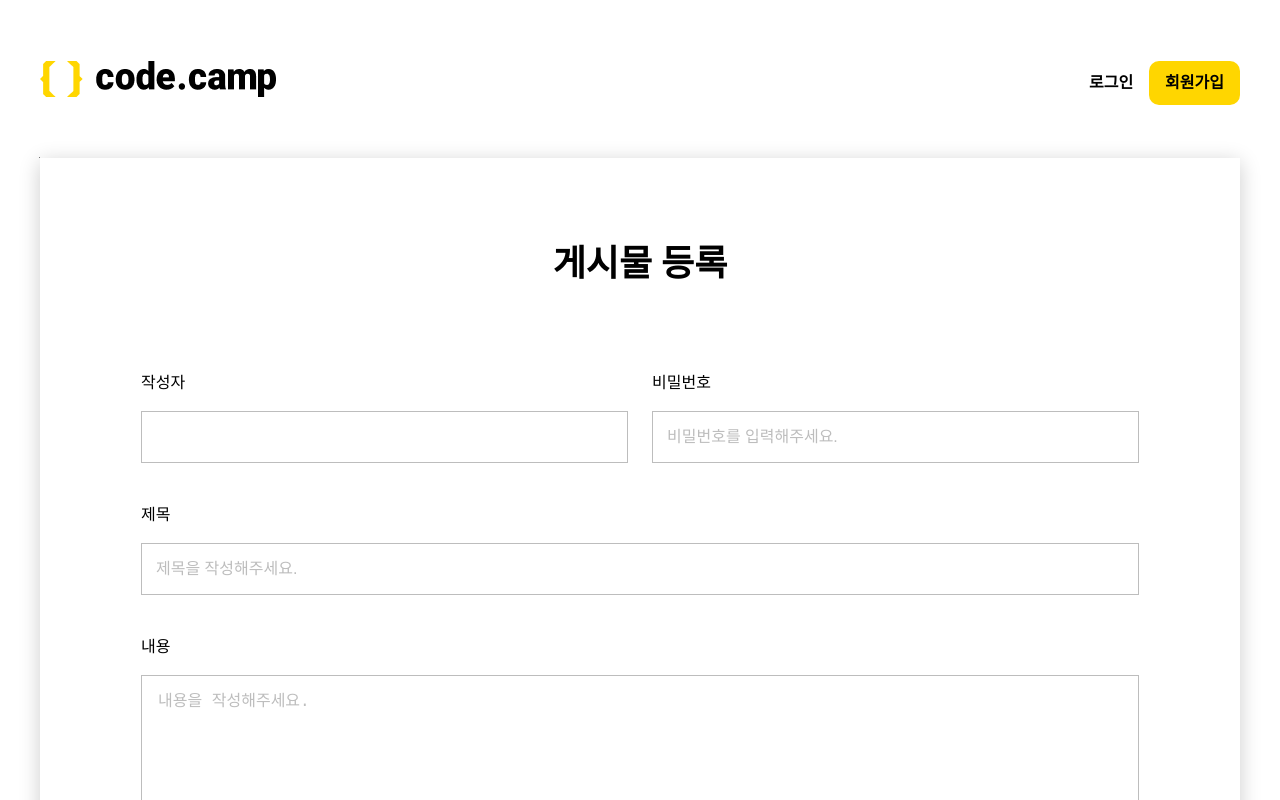
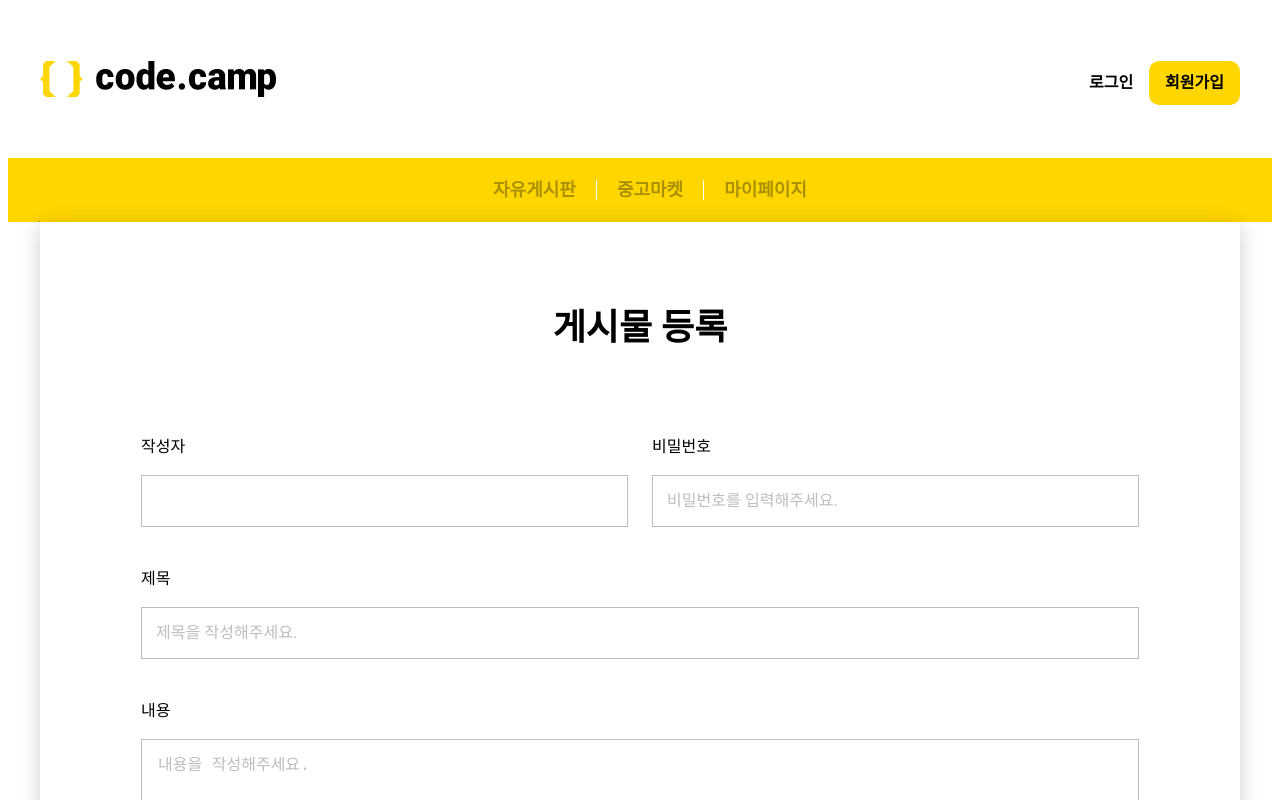
Before and after one commit to yiseo0/portfolio-board, a Next.js app: page /boards/new in a window 1280 px wide. Shown: the top 800 px of the page. Built offline with nearby package versions, Linux system fonts and the light colour scheme.

Commit message:
feat : 레이아웃 네비게이션 구현

```diff
--- a/src/commons/layout/header/LayoutHeader.styles.ts
+++ b/src/commons/layout/header/LayoutHeader.styles.ts
@@ -2,7 +2,7 @@ import styled from "@emotion/styled";
 
 export const Wrapper = styled.div``;
 export const Inner = styled.div`
-  width: 1200px;
+  max-width: 1200px;
   margin: 0 auto;
   height: 150px;
   display: flex;
--- a/src/commons/layout/index.tsx
+++ b/src/commons/layout/index.tsx
@@ -1,5 +1,6 @@
 import styled from "@emotion/styled";
 import LayoutHeader from "./header/LayoutHeader.container";
+import LayoutNavigation from "./navigation/LayoutNavigation.container";
 
 interface ILayoutProps {
    children: JSX.Element;
@@ -14,7 +15,7 @@ export default function Layout(props: ILayoutProps) {
       <>
          <LayoutHeader />
          {/* <LayoutBanner /> */}
-         {/* <LayoutNavigation /> */}
+         <LayoutNavigation />
          <Body>{props.children}</Body>
       </>
    );
```
